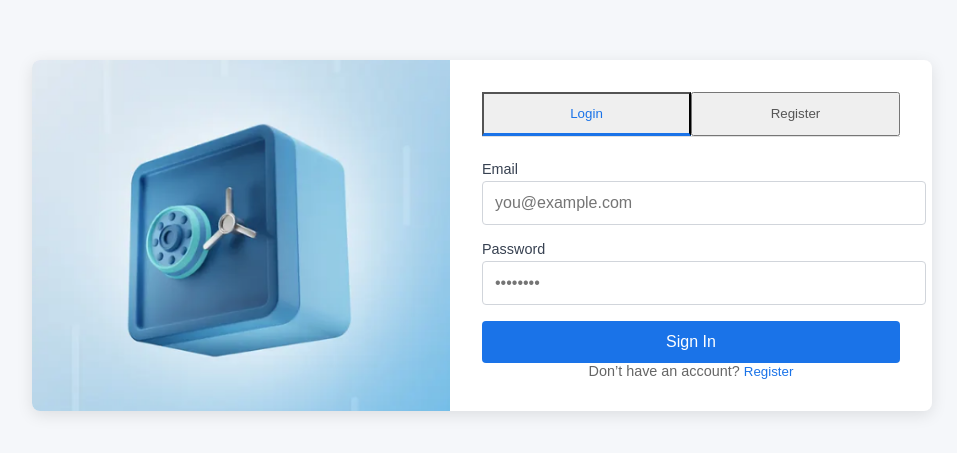
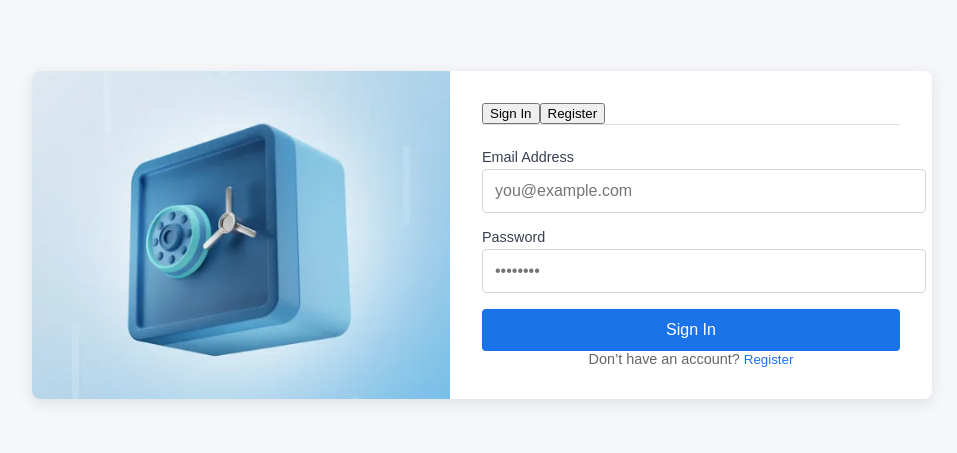
Before and after one commit to tinulica/frontend1, a React (Create React App) app: page / in a window 1280 px wide. Shown: the part 181-634 px from the top of the page, without its empty margins (158-1115 px from the left). Built offline with nearby package versions, Linux system fonts and the light colour scheme.

Commit message:
Update Home.jsx

```diff
--- a/src/components/Home.jsx
+++ b/src/components/Home.jsx
@@ -4,12 +4,12 @@ import './Home.css';
 import illustration from '../assets/auth-illustration.png';
 
 export default function Home() {
-  const [mode, setMode]           = useState('login');
-  const [fullName, setFullName]   = useState('');
-  const [email, setEmail]         = useState('');
-  const [password, setPassword]   = useState('');
-  const [error, setError]         = useState('');
-  const { login, register }       = useContext(AuthContext);
+  const [mode, setMode]         = useState('login');
+  const [fullName, setFullName] = useState('');
+  const [email, setEmail]       = useState('');
+  const [password, setPassword] = useState('');
+  const [error, setError]       = useState('');
+  const { login, register }     = useContext(AuthContext);
 
   const handleSubmit = async e => {
     e.preventDefault();
@@ -21,8 +21,11 @@ export default function Home() {
         await register(fullName, email, password);
       }
     } catch (err) {
-      // err.message from context, or axios error response
-      setError(err.response?.data?.message || err.message || 'Something went wrong');
+      setError(
+        err.response?.data?.message ||
+        err.message ||
+        'Something went wrong'
+      );
     }
   };
 
@@ -36,13 +39,13 @@ export default function Home() {
         <div className="auth-right">
           <div className="auth-tabs">
             <button
-              className={`auth-tab ${mode === 'login' ? 'active' : ''}`}
+              className={mode === 'login' ? 'tab active' : 'tab'}
               onClick={() => { setMode('login'); setError(''); }}
             >
-              Login
+              Sign In
             </button>
             <button
-              className={`auth-tab ${mode === 'register' ? 'active' : ''}`}
+              className={mode === 'register' ? 'tab active' : 'tab'}
               onClick={() => { setMode('register'); setError(''); }}
             >
               Register
@@ -67,7 +70,7 @@ export default function Home() {
             )}
 
             <div className="form-group">
-              <label htmlFor="email">Email</label>
+              <label htmlFor="email">Email Address</label>
               <input
                 id="email"
                 type="email"
@@ -98,14 +101,20 @@ export default function Home() {
           <div className="auth-footer">
             {mode === 'login' ? (
               <>Don’t have an account?{' '}
-                <button className="switch-btn" onClick={() => setMode('register')}>
+                <button
+                  className="switch-btn"
+                  onClick={() => setMode('register')}
+                >
                   Register
                 </button>
               </>
             ) : (
-              <>Already registered?{' '}
-                <button className="switch-btn" onClick={() => setMode('login')}>
-                  Login
+              <>Already have one?{' '}
+                <button
+                  className="switch-btn"
+                  onClick={() => setMode('login')}
+                >
+                  Sign In
                 </button>
               </>
             )}
```
